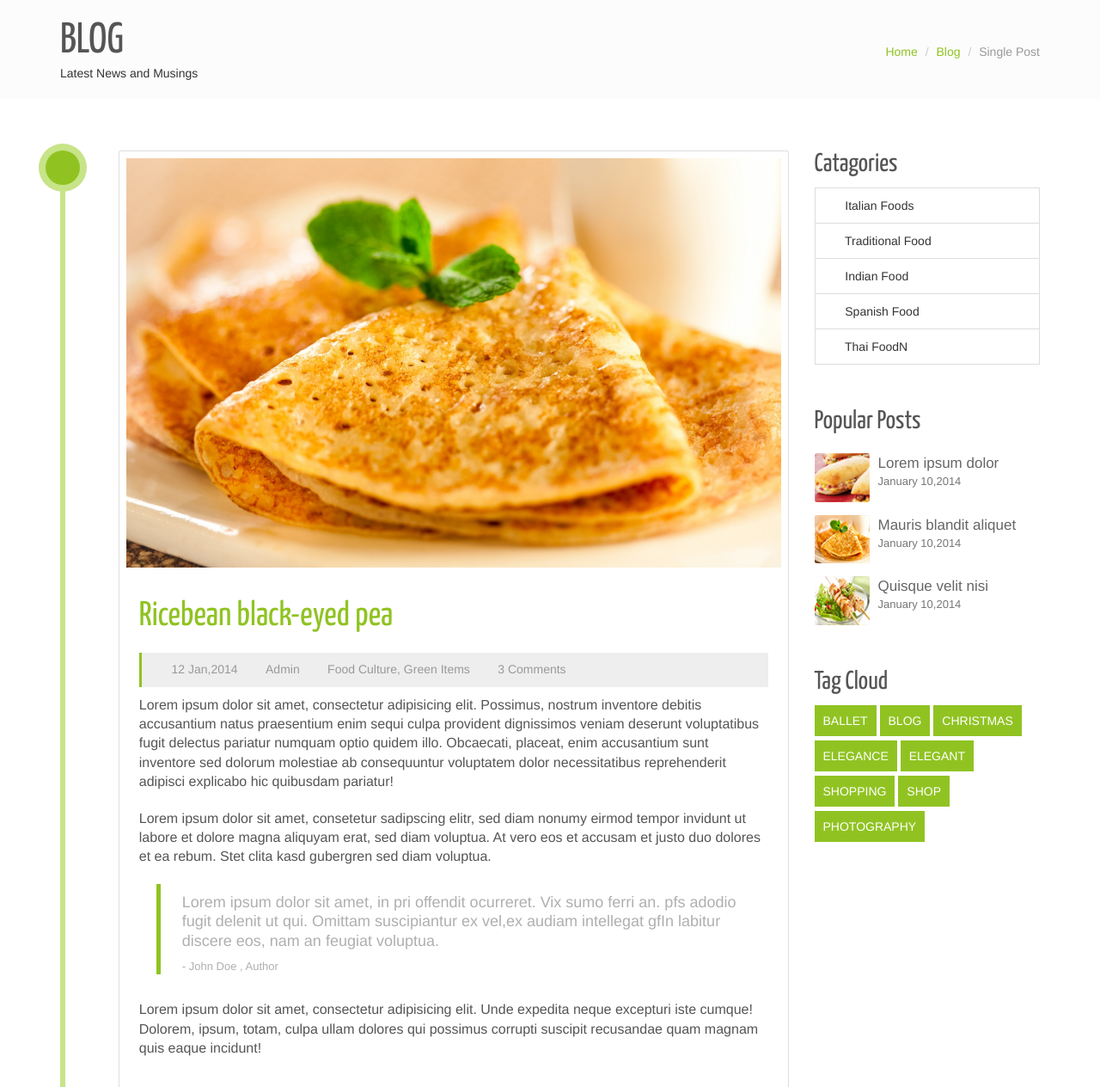
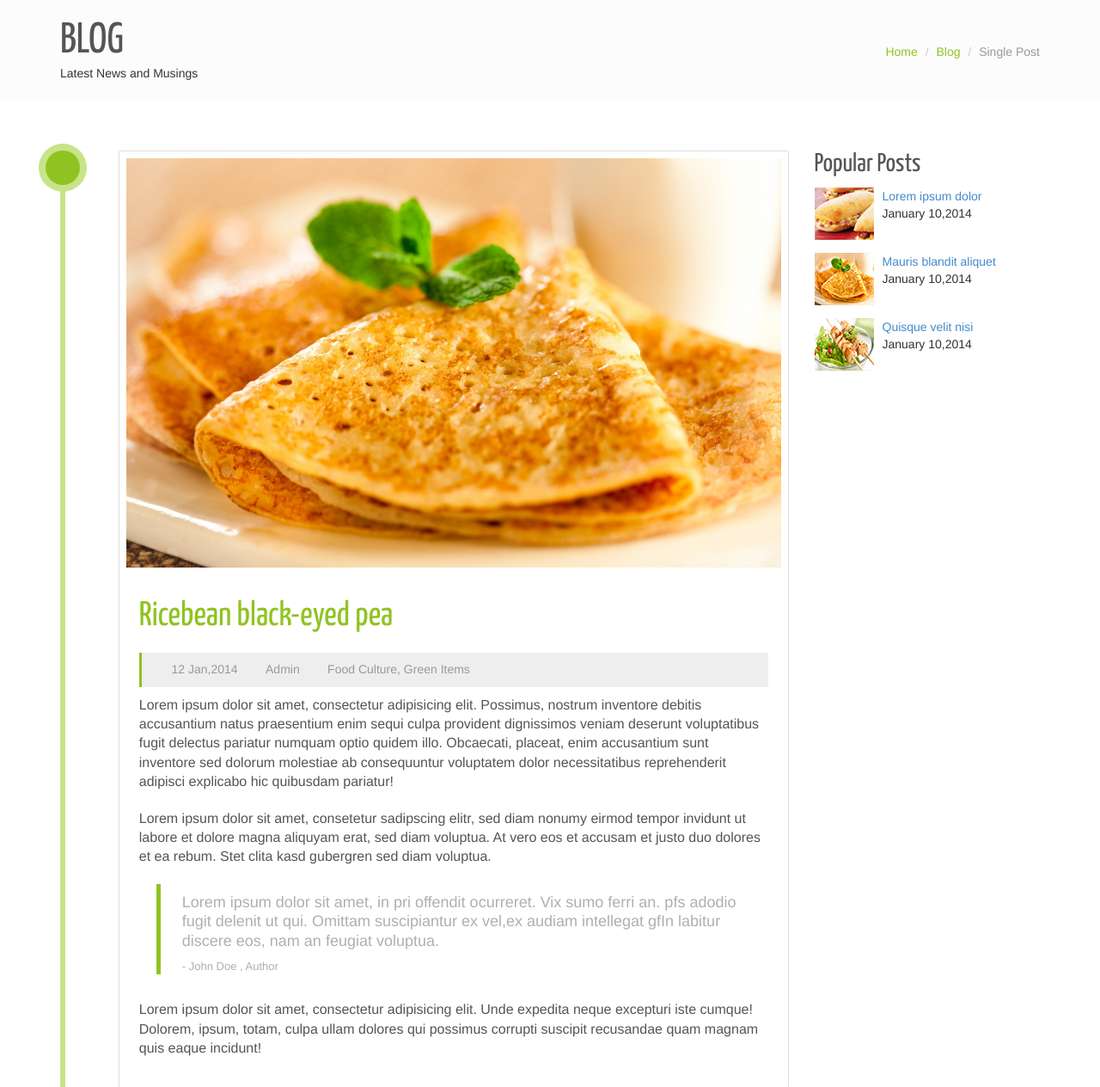
Before and after one commit to Homarzx/ProyectoDAWS, a PHP site: page /blog-single.html in a window 1280 px wide. Shown: the part 270-1534 px from the top of the page at 86% size. Run offline with PHP 8.4, Linux system fonts and the light colour scheme; some web fonts are replaced.

Commit message:
Modificando blog parte 4

```diff
--- a/food-code/themes/food-code/blog-single.html
+++ b/food-code/themes/food-code/blog-single.html
@@ -261,10 +261,6 @@
 						            			<a href="">Green Items</a>
 						            		</p>
 						            	</div>
-						            	<div class="block">
-						            		<i class="fa fa-comments"></i>
-						            		<p>3 Comments</p>
-						            	</div>
 						            </div>
 						            <p>Lorem ipsum dolor sit amet, consectetur adipisicing elit. Possimus, nostrum inventore debitis accusantium natus praesentium enim sequi culpa provident dignissimos veniam deserunt voluptatibus fugit delectus pariatur numquam optio quidem illo. Obcaecati, placeat, enim accusantium sunt inventore sed dolorum molestiae ab consequuntur voluptatem dolor necessitatibus reprehenderit adipisci explicabo hic quibusdam pariatur!</p>
 						            <p>Lorem ipsum dolor sit amet, consetetur sadipscing elitr, sed diam nonumy eirmod tempor invidunt ut labore et dolore magna aliquyam erat, sed diam voluptua. At vero eos et accusam et justo duo dolores et ea rebum. Stet clita kasd gubergren sed diam voluptua.</p>
@@ -381,32 +377,6 @@
 
 				<div class="col-md-3">
 					<div class="blog-sidebar">
-						<div class="block">
-							<h4>Catagories</h4>
-							<div class="list-group">
-								<a href="#" class="list-group-item">
-									<i class="fa  fa-dot-circle-o"></i>
-									Italian Foods
-								</a>
-								<a href="#" class="list-group-item">
-									<i class="fa  fa-dot-circle-o"></i>
-									Traditional Food
-								</a>
-								<a href="#" class="list-group-item">
-									<i class="fa  fa-dot-circle-o"></i>
-									Indian Food
-								</a>
-								<a href="#" class="list-group-item">
-									<i class="fa  fa-dot-circle-o"></i>
-									Spanish Food
-								</a>
-								<a href="#" class="list-group-item">
-									<i class="fa  fa-dot-circle-o"></i>
-									Thai FoodN
-								</a>
-							</div>
-						</div>	<!-- End of /.block -->
-						<div class="block">
 							<h4>Popular Posts</h4>
 							<ul class="media-list">
 							 	<li class="media">
@@ -440,20 +410,6 @@
 							    	</div>
 							  	</li>
 							  </ul>
-						</div>	<!-- End of /.block -->
-
-						<div class="block">
-							<h4>Tag Cloud</h4>
-							<div class="tag-link">
-								<a href="">BALLET</a>
-								<a href="">BLOG</a>
-								<a href="">CHRISTMAS</a>
-								<a href="">ELEGANCE</a>
-								<a href="">ELEGANT</a>
-								<a href="">SHOPPING</a>
-								<a href="">SHOP</a>
-								<a href="">PHOTOGRAPHY</a>
-							</div>
 						</div>	<!-- End of /.block -->
 
 					</div>	<!-- End of /.Sidebar -->
--- a/food-code/themes/food-code/css/style.css
+++ b/food-code/themes/food-code/css/style.css
@@ -983,9 +983,8 @@
   grid-template-columns: repeat(2, 1fr);
   grid-gap: 10px;
   text-align: justify;
-
+  margin-top: 30px;
 }
-
 
 /*	Blog Single Page Start.......
     ==================================================*/
```
Also changed, not shown: food-code/themes/food-code/blog.html (+12 -12 lines).
